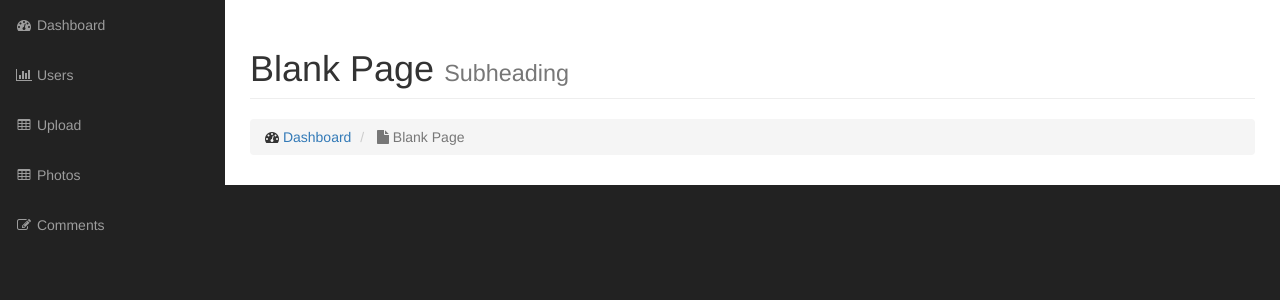
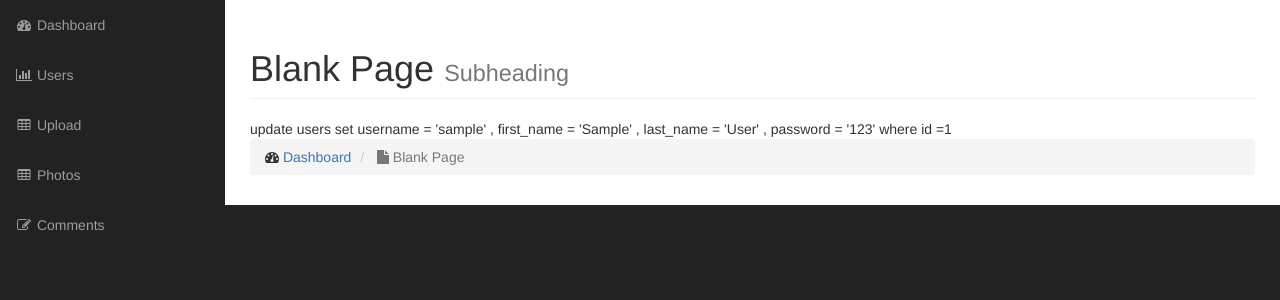
Before and after one commit to kratos619/OOP-PHP-Gallary, a PHP site: page /admin/index.php in a window 1280 px wide. Shown: the part 51-351 px from the top of the page. Run offline with PHP 8.4, Linux system fonts and the light colour scheme; tables that the repository leaves empty or names only in its code hold one stand-in row (values such as "Sample post"); grey boxes labelled with a size stand in for pictures from a placeholder-image service; some libraries are stand-ins or nearby versions.

Commit message:
improving the create and update
methode by adding save method that takes id as parameter and if id is there then return update method  else create methode

```diff
--- a/admin/includes/User.php
+++ b/admin/includes/User.php
@@ -75,6 +75,11 @@
          }
      }
 
+     public function save(){
+         return isset($this->id)? $this->update_data() : $this->create_data();
+     }
+
+
      //create function to create data to db
      public function create_data() {
          global $database;
@@ -99,7 +104,7 @@
      public function update_data(){
          global $database;
 
-         $sql = "update project_gallery_users set ";
+         $sql = "update users set ";
          $sql .= "username = '" . $database->escape_string($this->username) . "' , ";
          $sql .= "first_name = '" . $database->escape_string($this->first_name) . "' , ";
          $sql .= "last_name = '" . $database->escape_string($this->last_name) . "' , ";
@@ -115,7 +120,7 @@
 
      public function delete_data() {
          global $database;
-            $sql = "delete from project_gallery_users WHERE id  = " . $database->escape_string($this->id) . " limit 1 ";
+            $sql = "delete from users WHERE id  = " . $database->escape_string($this->id) . " limit 1 ";
             $database->Query($sql);
          return (mysqli_affected_rows($database->connection) == 1) ? true : false;
 
--- a/admin/includes/admin_content.php
+++ b/admin/includes/admin_content.php
@@ -36,6 +36,10 @@
 //                            echo "please select data";
 //                        }
 
+                        $user = User::find_user_by_id(1);
+
+                        $user->password = "123";
+                        $user->save();
 
                         ?>
                         <ol class="breadcrumb">
--- a/admin/includes/database.php
+++ b/admin/includes/database.php
@@ -19,7 +19,6 @@ class Database{
 
    $this->connection = new mysqli(DB_HOST,DB_USER,DB_PASS,DB_NAME);
         if($this->connection->connect_errno){
-
         die("Something went wrong ". $this->connection->connect_errno );
     }
 }
```
